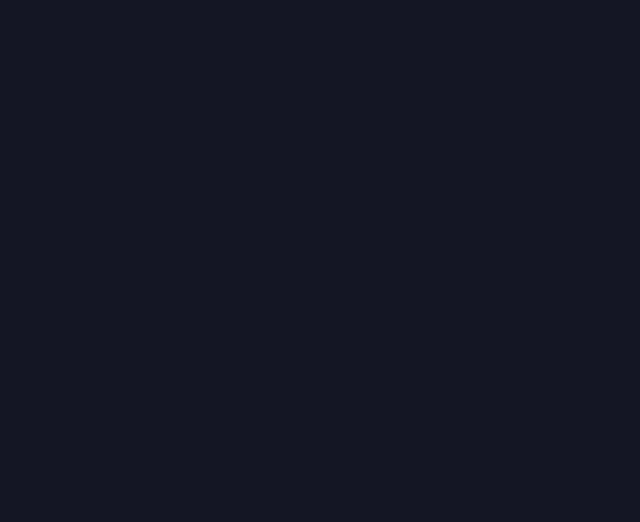
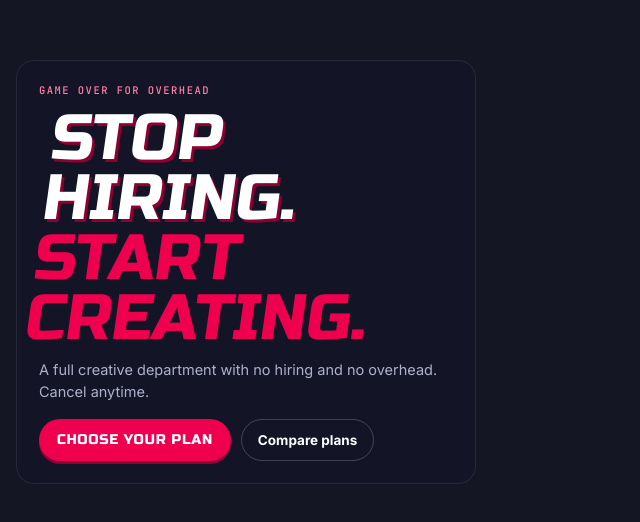
Before and after one commit to Rohitmehta395/Concepful-3D, a Next.js app: page / in a window 1280 px wide. Shown: the part 8952-9474 px from the top of the page, without its empty margins (0-640 px from the left). Before the commit the page ends 6880 px from the top, so only its background shows below. Built offline with nearby package versions, Linux system fonts and the light colour scheme; no server answers.

Commit message:
feat(story): static plans and outro sections

```diff
--- a/src/app/globals.css
+++ b/src/app/globals.css
@@ -7,3 +7,5 @@
 @import "../styles/classes.css";
 @import "../styles/rules.css";
 @import "../styles/logistics.css";
+@import "../styles/plans.css";
+@import "../styles/outro.css";
--- a/src/app/page.tsx
+++ b/src/app/page.tsx
@@ -1,6 +1,8 @@
 import { Classes } from "@/components/story/Classes";
 import { Hero } from "@/components/story/Hero";
 import { Logistics } from "@/components/story/Logistics";
+import { Outro } from "@/components/story/Outro";
+import { Plans } from "@/components/story/Plans";
 import { Rules } from "@/components/story/Rules";
 
 export default function Home() {
@@ -10,6 +12,8 @@ export default function Home() {
       <Classes />
       <Logistics />
       <Rules />
+      <Plans />
+      <Outro />
     </main>
   );
 }
--- /dev/null
+++ b/src/components/story/Outro.tsx
@@ -0,0 +1,46 @@
+import { SECTION_IDS, STORY_SECTIONS } from "@/content";
+
+/**
+ * Static Outro Section (#s-outro in prototype).
+ * Renders the concluding narrative hero card and primary/secondary deployment CTAs.
+ *
+ * Source: reference/Concepful_Mech_Builder.html (lines 2172-2187)
+ */
+export function Outro() {
+  const { outro } = STORY_SECTIONS;
+
+  return (
+    <section
+      id={SECTION_IDS.outro}
+      className="st"
+      data-scene="outro"
+      aria-labelledby="outro-heading"
+    >
+      <div className="in">
+        <div className="sc hero">
+          <div className="eyebrow">{outro.eyebrow}</div>
+          {/* h2 element matches original prototype line 2176. aria-labelledby and id added by the rewrite. */}
+          <h2 id="outro-heading" className="big">
+            {outro.heading.map((segment, index) =>
+              "em" in segment && segment.em ? (
+                <span key={index}>{segment.text}</span>
+              ) : (
+                segment.text
+              )
+            )}
+          </h2>
+          <p>{outro.description}</p>
+          <div className="ctas">
+            <a className="fu" href={`#${SECTION_IDS.build}`}>
+              {outro.ctas.primary}
+            </a>
+            {/* Original href="#s-stages" (line 2183) mapped to canonical SECTION_IDS.plans */}
+            <a className="ghost" href={`#${SECTION_IDS.plans}`}>
+              {outro.ctas.secondary}
+            </a>
+          </div>
+        </div>
+      </div>
+    </section>
+  );
+}
--- /dev/null
+++ b/src/components/story/Plans.tsx
@@ -0,0 +1,45 @@
+import { SECTION_IDS, STORY_SECTIONS } from "@/content";
+
+/**
+ * Static Plans Section (#s-stages in prototype).
+ * Renders the stage scale selection card, tier beats, and CTA link.
+ *
+ * Source: reference/Concepful_Mech_Builder.html (lines 2135-2170)
+ */
+export function Plans() {
+  const { stages } = STORY_SECTIONS;
+
+  return (
+    <section
+      id={SECTION_IDS.plans}
+      className="st tall"
+      data-scene="stages"
+      aria-labelledby="plans-heading"
+    >
+      <div className="in">
+        <div className="sc">
+          <div className="eyebrow">{stages.eyebrow}</div>
+          {/* h2 element matches original prototype line 2139. aria-labelledby and id added by the rewrite. */}
+          <h2 id="plans-heading" className="mid">
+            {stages.heading}
+          </h2>
+          <div className="beats" data-beats>
+            {stages.beats.map((beat, index) => (
+              <div key={index} className="beat" data-pick={beat.targetTier}>
+                <b>
+                  {beat.title} <em>{beat.tier}</em>
+                </b>
+                <small>{beat.desc}</small>
+              </div>
+            ))}
+          </div>
+          <div className="ctas">
+            <a className="fu" href={`#${SECTION_IDS.build}`}>
+              {stages.cta}
+            </a>
+          </div>
+        </div>
+      </div>
+    </section>
+  );
+}
--- a/src/content/sections.ts
+++ b/src/content/sections.ts
@@ -15,6 +15,8 @@ export const SECTION_IDS = {
   rules: "rules",
   /** Replaces original #s-stages (line 1870, 2135) */
   plans: "plans",
+  /** Replaces original #s-outro (line 2172) */
+  outro: "outro",
   /** Matches original #build (line 1871, 2191) */
   build: "build",
 } as const;
--- /dev/null
+++ b/src/styles/outro.css
@@ -0,0 +1,18 @@
+/**
+ * Concepful Mech Builder — Outro Section Styles
+ * Source of truth: reference/Concepful_Mech_Builder.html
+ *
+ * Line references cite reference/Concepful_Mech_Builder.html.
+ */
+
+/* Lines 165-173: Content card (.sc) max-width */
+#outro .sc {
+  max-width: 460px;
+}
+
+@media (max-width: 900px) {
+  /* Lines 503-506: Story card unconstrained max-width on mobile */
+  #outro .sc {
+    max-width: none;
+  }
+}
--- /dev/null
+++ b/src/styles/plans.css
@@ -0,0 +1,43 @@
+/**
+ * Concepful Mech Builder — Plans (Stages) Section Styles
+ * Source of truth: reference/Concepful_Mech_Builder.html
+ *
+ * Line references cite reference/Concepful_Mech_Builder.html.
+ */
+
+/* Lines 156-159: Tall section min-height for diorama scrubbing */
+#plans.st.tall {
+  min-height: 240vh;
+  align-items: flex-start;
+}
+
+/* Lines 174-178: Tall section inner boundary layout */
+#plans.st.tall .in {
+  align-self: stretch;
+  display: flex;
+  flex-direction: column;
+}
+
+/* Lines 179-182: Sticky card positioning during scene diorama */
+#plans.st.tall .sc {
+  position: sticky;
+  top: calc(92px + var(--st));
+}
+
+@media (max-width: 900px) {
+  /* Lines 493-495: Mobile inner layout */
+  #plans.st.tall .in {
+    justify-content: flex-end;
+  }
+
+  /* Lines 496-499: Mobile bottom-pinned sticky card */
+  #plans.st.tall .sc {
+    top: auto;
+    bottom: 12px;
+  }
+
+  /* Lines 500-502: Mobile tall section flex alignment */
+  #plans.st.tall {
+    align-items: flex-end;
+  }
+}
```
Also changed, not shown: 3 other files (tests, documents, lock files or other folders).
